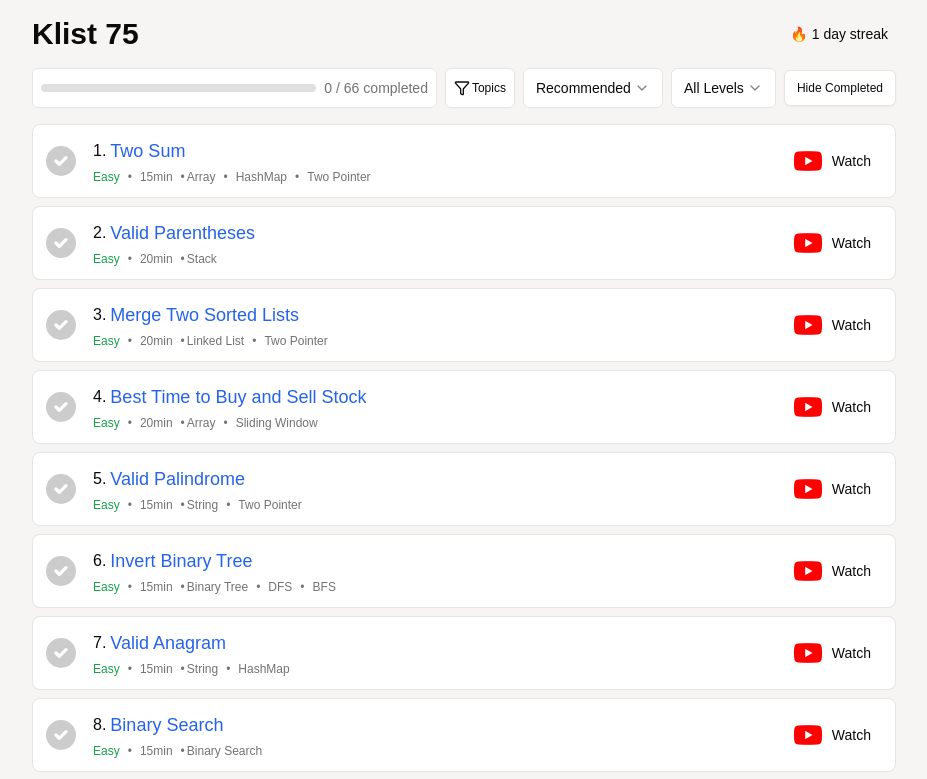
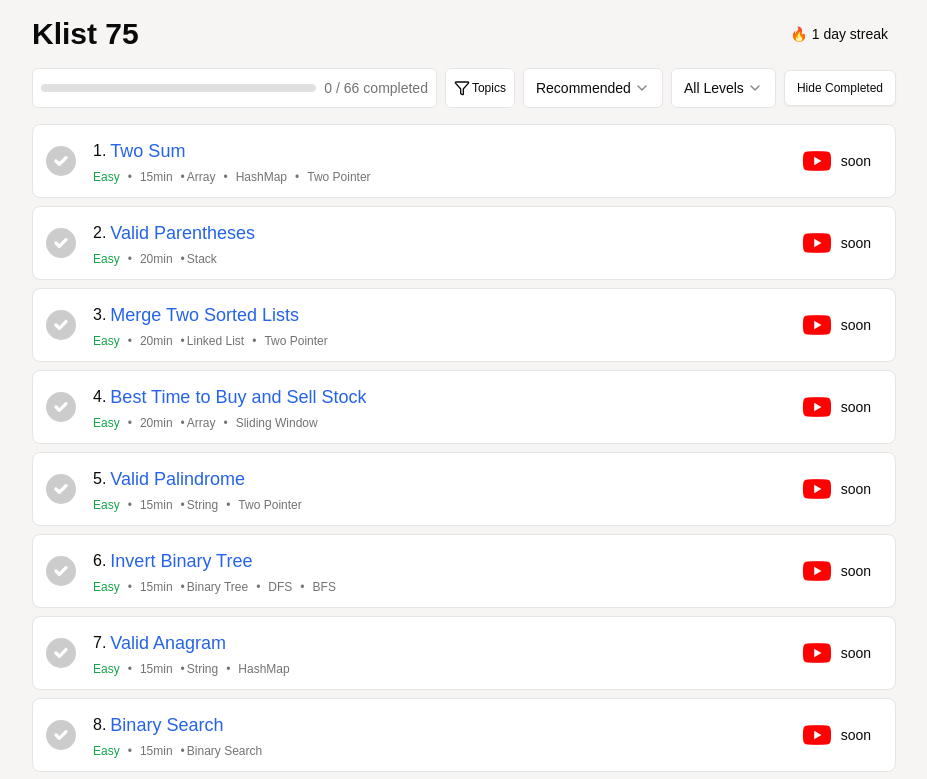
Before and after one commit to MohamedHakem/hakem, a Next.js app: page /klist in a window 1280 px wide. Shown: the top 779 px of the page, without its empty margins (176-1103 px from the left). Built offline with nearby package versions, Linux system fonts and the light colour scheme.

Commit message:
refactor: Change QuestionCard and QuestionList components to use <li> and <ul> for better semantic structure

```diff
--- a/components/klist/question-card.tsx
+++ b/components/klist/question-card.tsx
@@ -50,11 +50,11 @@ export default function QuestionCard({
   }, [initialCompleted]);
 
   return (
-    <div
+    <li
       className={cn(
         'group flex items-center gap-1.5 md:gap-3 rounded-lg border py-3 px-2 transition-colors cursor-pointer',
-        'transition-all ease-in-out duration-75 hover:scale-[99%] active:scale-[97%]',
-        completed ? 'bg-green-50' : ' bg-white'
+        'transition-all ease-in-out duration-25 hover:scale-[99%] active:scale-[98%] select-none',
+        completed ? 'bg-green-100' : ' bg-white'
       )}
       onClick={handleToggleCompleted}
     >
@@ -78,7 +78,10 @@ export default function QuestionCard({
             <a href={leetCodeUrl} target="_blank" rel="noopener noreferrer" className="flex gap-1 items-center">
               <span className="sr-only">Open in LeetCode</span>
               <span
-                className={cn('text-sm md:text-lg max-w-52 md:max-w-[24rem] truncate', completed ? 'text-gray-600' : 'text-blue-600')}
+                className={cn(
+                  'text-sm md:text-lg max-w-52 md:max-w-[24rem] truncate',
+                  completed ? 'text-gray-600' : 'text-blue-600'
+                )}
               >
                 {title.replace('Lowest Common Ancestor', 'LCA')}
               </span>
@@ -132,18 +135,18 @@ export default function QuestionCard({
         </div>
 
         {/* Action Buttons */}
-        <div className="flex items-center gap-2 w-8 md:w-fit justify-center md:mr-2">
-          {videoUrl && (
+        <div className="flex items-center gap-1 w-8 md:w-fit justify-center md:mr-2">
+          {videoUrl ? (
             <Button
               variant={'ghost'}
               size="icon"
               asChild
               className={cn(
-                'h-9 w-fit shadow-none md:p-2 hover:bg-red-100',
+                'h-9 w-fit shadow-none md:p-2 hover:bg-red-100 cursor-not-allowed',
                 completed ? 'bg-transparent border-0' : ''
               )}
             >
-              <a href={videoUrl} target="_blank" rel="noopener noreferrer">
+              <div className="flex items-center gap-1">
                 <span className="sr-only">Watch video solution</span>
                 <Image
                   src={YTIcon}
@@ -152,12 +155,12 @@ export default function QuestionCard({
                   height={32}
                   className="h-8 w-8 rounded-full flex-shrink-0"
                 />
-                <span className="hidden md:flex">Watch</span>
-              </a>
+                <span className="hidden md:flex">soon</span>
+              </div>
             </Button>
-          )}
+          ) : null}
         </div>
       </div>
-    </div>
+    </li>
   );
 }
--- a/components/klist/question-list.tsx
+++ b/components/klist/question-list.tsx
@@ -33,10 +33,10 @@ export default function QuestionList() {
   });
 
   return (
-    <div className="space-y-2">
+    <ul className="space-y-2">
       {sortedQuestions.map((question) => (
         <QuestionCard key={question.id} {...question} completed={completedQuestions.includes(question.id)} />
       ))}
-    </div>
+    </ul>
   );
 }
--- a/tailwind.config.ts
+++ b/tailwind.config.ts
@@ -1,11 +1,11 @@
-import type { Config } from "tailwindcss";
+import type { Config } from 'tailwindcss';
 
 const config: Config = {
-    darkMode: ["class"],
+  darkMode: ['class'],
   content: [
-    "./pages/**/*.{js,ts,jsx,tsx,mdx}",
-    "./components/**/*.{js,ts,jsx,tsx,mdx}",
-    "./app/**/*.{js,ts,jsx,tsx,mdx}",
+    './pages/**/*.{js,ts,jsx,tsx,mdx}',
+    './components/**/*.{js,ts,jsx,tsx,mdx}',
+    './app/**/*.{js,ts,jsx,tsx,mdx}'
   ],
   theme: {
     extend: {
@@ -56,6 +56,10 @@ const config: Config = {
         md: 'calc(var(--radius) - 2px)',
         sm: 'calc(var(--radius) - 4px)'
       },
+      transitionDuration: {
+        50: '50ms',
+        25: '25ms'
+      },
       keyframes: {
         'accordion-down': {
           from: {
@@ -80,6 +84,6 @@ const config: Config = {
       }
     }
   },
-  plugins: [require("tailwindcss-animate")],
+  plugins: [require('tailwindcss-animate')]
 };
 export default config;
```
Lines whose indentation alone changed are shown as unchanged.
